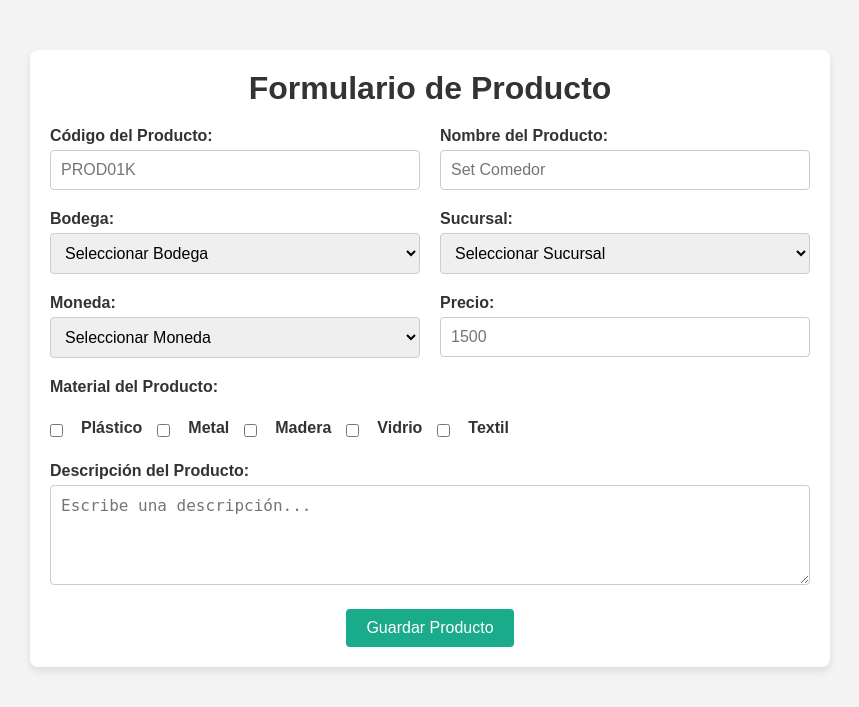
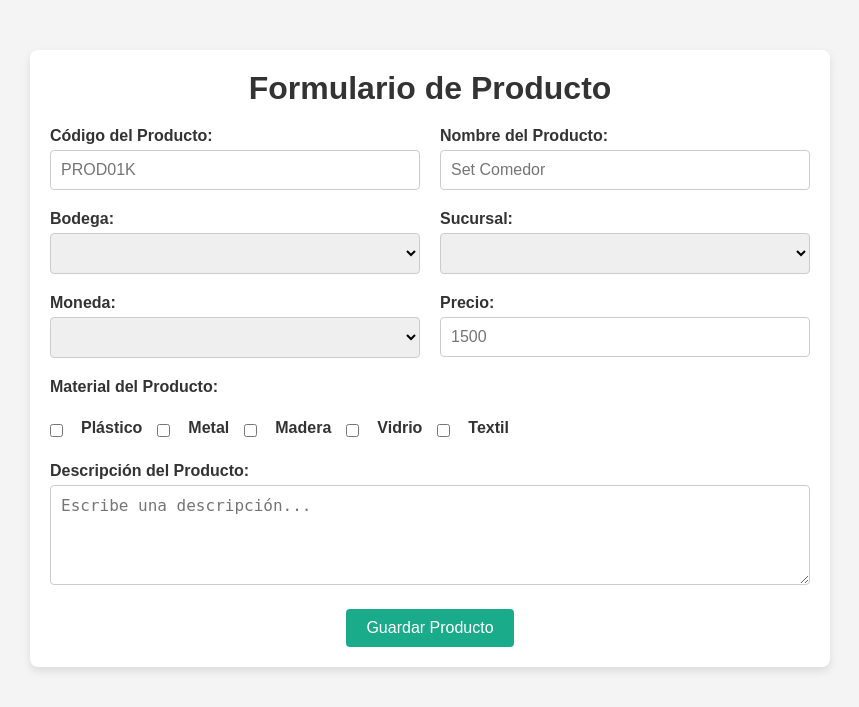
Before and after one commit to Nelsonv23/proyecto_productos, a PHP site: page /views/product/form.php in a window 1280 px wide. Shown: the top 707 px of the page, without its empty margins (210-1069 px from the left). Run offline with PHP 8.4, Linux system fonts and the light colour scheme; data comes from the database, SQL or seed files in the repository; lists and menus that the app fills with data are empty.

Commit message:
Se elimina carga inicial de select en formulario productos

```diff
--- a/assets/js/script.js
+++ b/assets/js/script.js
@@ -41,7 +41,7 @@ document.addEventListener("DOMContentLoaded", function () {
   // Cargar Sucursales cuando cambia la Bodega
   bodegaSelect.addEventListener("change", function () {
     const bodegaId = this.value;
-    sucursalSelect.innerHTML = '<option value="">Seleccionar Sucursal</option>';
+    sucursalSelect.innerHTML = '<option value=""></option>';
 
     if (!bodegaId) return;
 
--- a/views/product/form.php
+++ b/views/product/form.php
@@ -27,13 +27,13 @@
                 <div class="col">
                     <label for="bodega">Bodega:</label>
                     <select id="bodega" name="bodega">
-                        <option value="">Seleccionar Bodega</option>
+                        <option value=""></option>
                     </select>
                 </div>
                 <div class="col">
                     <label for="sucursal">Sucursal:</label>
                     <select id="sucursal" name="sucursal">
-                        <option value="">Seleccionar Sucursal</option>
+                        <option value=""></option>
                     </select>
                 </div>
             </div>
@@ -43,7 +43,7 @@
                 <div class="col">
                     <label for="moneda">Moneda:</label>
                     <select id="moneda" name="moneda">
-                        <option value="">Seleccionar Moneda</option>
+                        <option value=""></option>
                     </select>
                 </div>
                 <div class="col">
```
